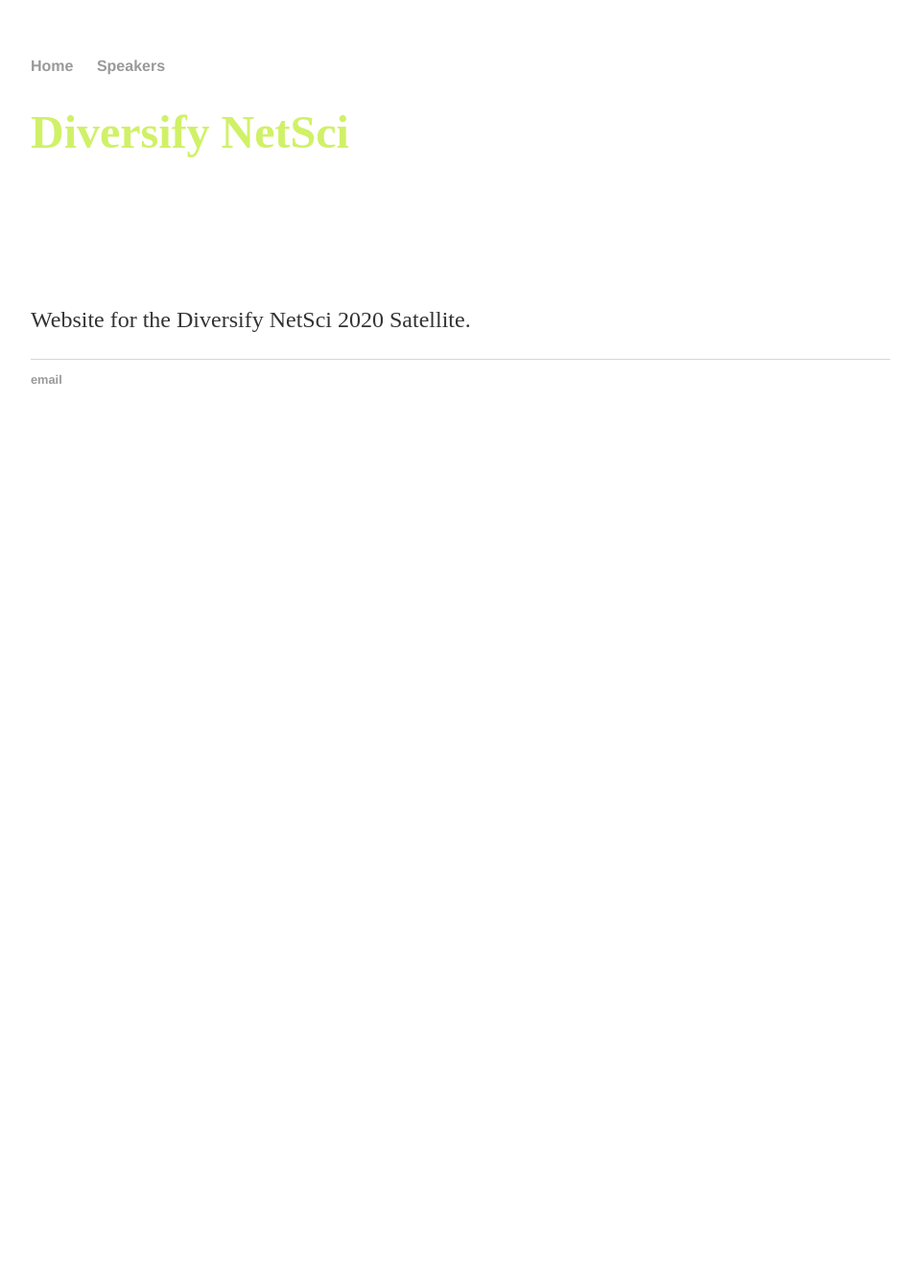
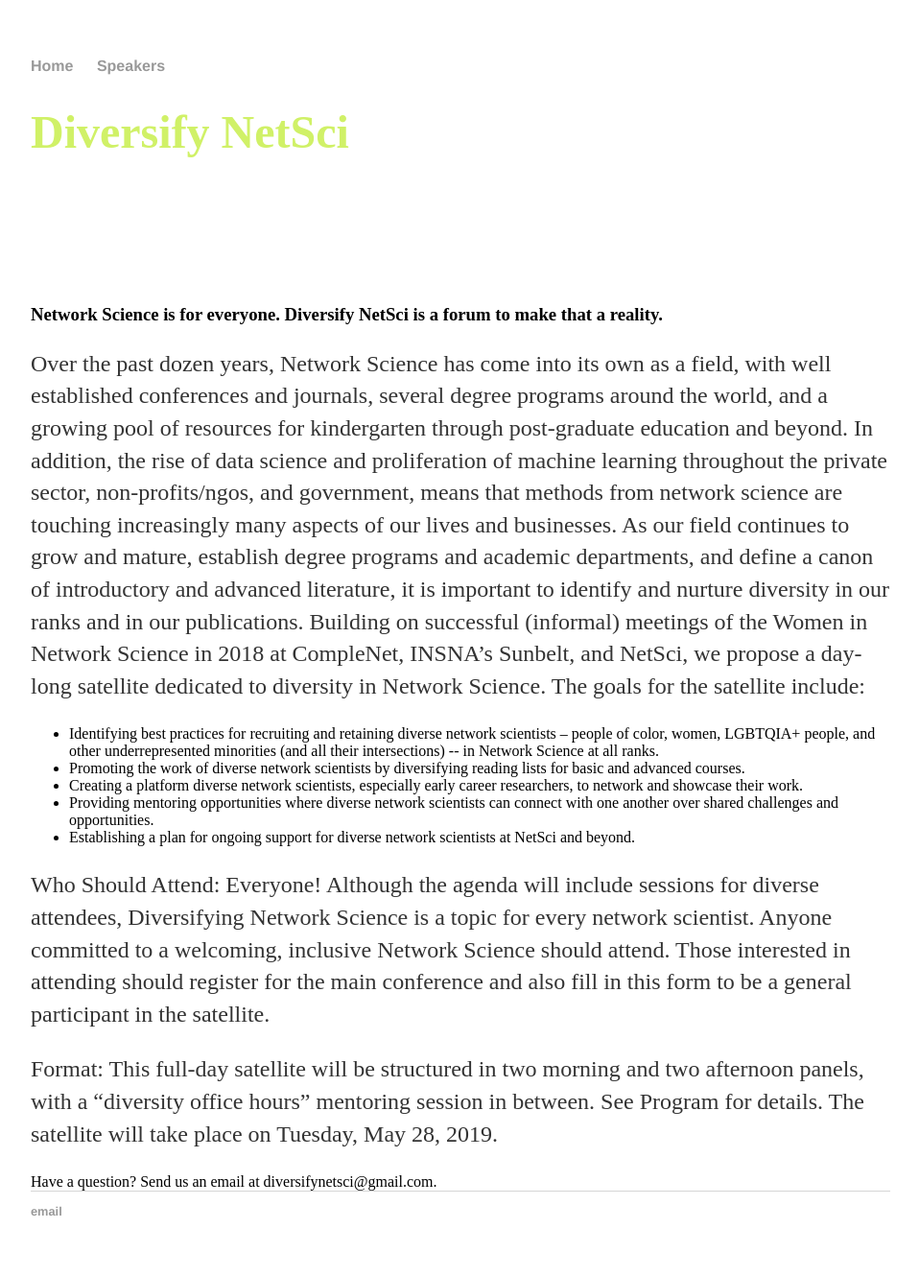
Before and after one commit to diversify-netsci/diversify-netsci.github.io, a Jekyll site: the page built from index.html, in a window 1280 px wide. Shown: the whole page at 96% size, without its empty margins (160-1118 px from the left). Built offline with Jekyll 4.4.1, drawn with Linux system fonts in a browser that asks for light colours; before the commit the page ends 900 px from its top, so only the background shows below that.

Commit message:
Update index.html

```diff
--- a/index.html
+++ b/index.html
@@ -3,4 +3,27 @@
 title: Diversify NetSci
 ---
 
-<p>Website for the Diversify NetSci 2020 Satellite.</a></p>
+<h3>Network Science is for everyone. Diversify NetSci is a forum to make that a reality.</h3>
+
+
+
+<p>Over the past dozen years, Network Science has come into its own as a field, with well established conferences and journals, several degree programs around the world, and a growing pool of resources for kindergarten through post-graduate education and beyond. In addition, the rise of data science and proliferation of machine learning throughout the private sector, non-profits/ngos, and government, means that methods from network science are touching increasingly many aspects of our lives and businesses. As our field continues to grow and mature, establish degree programs and academic departments, and define a canon of introductory and advanced literature, it is important to identify and nurture diversity in our ranks and in our publications. Building on successful (informal) meetings of the Women in Network Science in 2018 at CompleNet, INSNA’s Sunbelt, and NetSci, we propose a day-long satellite dedicated to diversity in Network Science. The goals for the satellite include:
+
+<ul>
+<li>Identifying best practices for recruiting and retaining diverse network scientists – people of color, women, LGBTQIA+ people, and other underrepresented minorities (and all their intersections) -- in Network Science at all ranks.</li>
+<li>Promoting the work of diverse network scientists by diversifying reading lists for basic and advanced courses.</li>
+<li>Creating a platform diverse network scientists, especially early career researchers, to network and showcase their work.</li>
+<li>Providing mentoring opportunities where diverse network scientists can connect with one another over shared challenges and opportunities.</li>
+<li>Establishing a plan for ongoing support for diverse network scientists at NetSci and beyond.</li>
+</ul>
+
+<p>
+Who Should Attend: Everyone! Although the agenda will include sessions for diverse attendees, Diversifying Network Science is a topic for every network scientist. Anyone committed to a welcoming, inclusive Network Science should attend. Those interested in attending should register for the main conference and also fill in this form to be a general participant in the satellite.
+</p>
+
+<p>
+Format: This full-day satellite will be structured in two morning and two afternoon panels, with a “diversity office hours” mentoring session in between. See Program for details. The satellite will take place on Tuesday, May 28, 2019.
+</p>
+
+
+Have a question? Send us an email at diversifynetsci@gmail.com.
```
